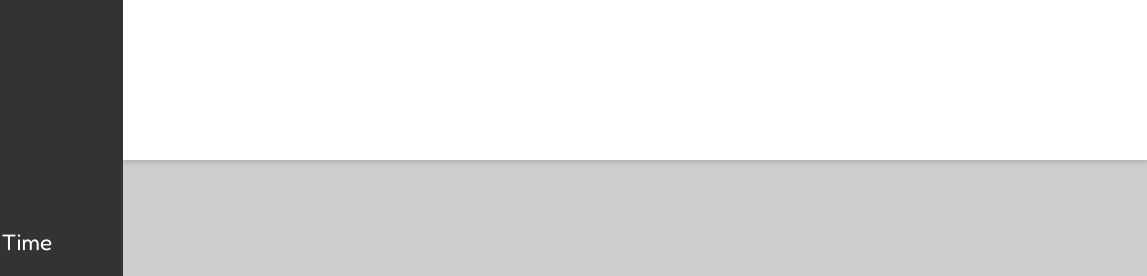
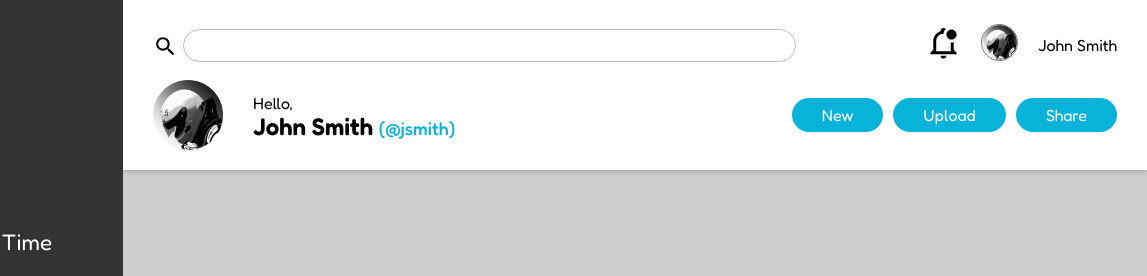
Before and after one commit to kysch13/odin-admin-dashboard, a plain HTML site: page index.html in a window 1280 px wide. Shown: the top 276 px of the page, 133-1280 px from the left. Drawn offline with Linux system fonts and the light colour scheme.

Commit message:
Build top panel

```diff
--- a/css/styles.css
+++ b/css/styles.css
@@ -1,4 +1,5 @@
 :root {
+    --bright-blue: #08b2d8;
     --link-highlight: #f0ac25;
 }
 
@@ -23,6 +24,8 @@ ul {
     grid-template-rows: 1fr;
     grid-template-columns: 1fr 4fr;
 }
+
+/* MENU */
 
 nav {
     background-color: #333;
@@ -86,3 +89,104 @@ nav ul li a:hover img {
     color: var(--link-highlight);
     filter: invert(42%) sepia(93%) saturate(1352%) hue-rotate(180deg) grayscale(0.5) brightness(150%) contrast(119%);
 }
+
+/* TOP SECTION */
+
+.top-panel {
+    display: grid;
+    grid-template: 1fr 1fr / 1fr;
+    padding: 10px 30px 20px 30px;
+}
+
+.top-bar, .top-actions {
+    display: grid;
+    grid-template: 1fr / 2fr 1fr;
+}
+
+.search-bar {
+    display: flex;
+    align-items: center;
+    width: 100%;
+}
+
+.search-bar form {
+    position: relative;
+    width: 100%;
+    padding-left: 30px;
+}
+
+input#search {
+    width: 100%;
+    border: 1px solid #bcbcbc;
+    border-radius: 50px;
+    padding: 8px 20px;
+}
+
+label[for="search"]::before {
+    content: url('../img/magnify.svg');
+    position: absolute;
+    display: block;
+    left: 0;
+    top: 5px;
+    width: 25px;
+}
+
+.top-info {
+    display: flex;
+    align-items: center;
+    gap: 20px;
+    justify-content: flex-end;
+}
+
+#avatar-info img {
+    border-radius: 25px;
+    overflow: hidden;
+    border: 1px solid #777;
+    width: 35px;
+    cursor: pointer;
+}
+
+.welcome-message {
+    display: grid;
+    grid-template: 1fr / 100px 1fr;
+}
+
+.welcome-message span {
+    display: block;
+    font-size: 16px;
+}
+
+.welcome-message span.name {
+    font-weight: 600;
+    font-size: 24px;
+    line-height: 1;
+}
+
+.welcome-message span.handle {
+    display: inline-block;
+    font-weight: 500;
+    color: var(--bright-blue);
+    font-size: 18px;
+}
+
+.welcome-message > div {
+    display: flex;
+    flex-direction: column;
+    justify-content: center;
+}
+
+.action-buttons {
+    display: flex;
+    align-items: center;
+    justify-content: flex-end;
+    gap: 10px;
+}
+
+a.action {
+    background: var(--bright-blue);
+    color: #ffffff;
+    display: inline-block;
+    padding: 5px 30px;
+    border-radius: 25px;
+    text-decoration: none;
+}
--- a/index.html
+++ b/index.html
@@ -30,7 +30,37 @@
         </nav>
         <section class="dash-main">
             <div class="top-panel">
-
+                <div class="top-bar">
+                    <div class="search-bar">
+                        <form action="" method="post">
+                            <label for="search"></label>
+                            <input type="search" name="search" id="search">
+                        </form>
+                    </div>
+                    <div class="top-info">
+                        <a id="notify-bell" href="">
+                            <img src="img/bell-badge-outline.svg" alt="Notifications Pending" width="35">
+                        </a>
+                        <a id="avatar-info" href="">
+                            <img src="img/avatar.png" alt="Avatar">
+                        </a>
+                        <span>John Smith</span>
+                    </div>
+                </div>
+                <div class="top-actions">
+                    <div class="welcome-message">
+                        <img src="img/avatar.png" alt="Avatar" width="70px">
+                        <div>
+                            <span>Hello,</span>
+                            <span class="name">John Smith <span class="handle">(@jsmith)</span></span>
+                        </div>
+                    </div>
+                    <div class="action-buttons">
+                        <a href="" class="action">New</a>
+                        <a href="" class="action">Upload</a>
+                        <a href="" class="action">Share</a>
+                    </div>
+                </div>
             </div>
             <div class="bottom-panel">
 
```
Also changed, not shown: img/avatar.png (added), img/bell-badge-outline.svg (added), img/magnify.svg (added).
